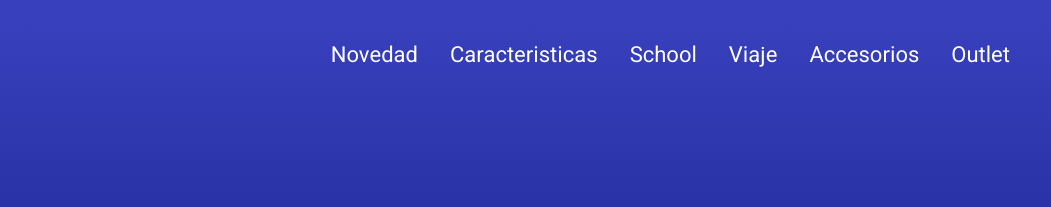
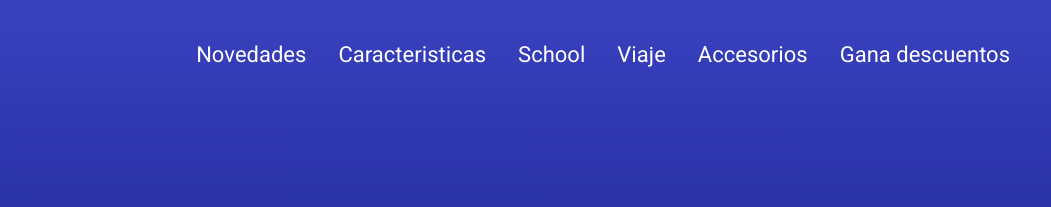
Before and after one commit to icc98/192-web-Taller1, a plain HTML site: page index.html in a window 1280 px wide. Shown: the top 207 px of the page, 229-1280 px from the left. Drawn offline with Linux system fonts and the light colour scheme.

Commit message:
agregue parte del taller 3

```diff
--- a/index.html
+++ b/index.html
@@ -22,12 +22,12 @@
         <!-- Agregar inicio -->
         <div class="toplogo"><img class="logo" src="imagenes/logo.png" alt=""></div>
         <div class="topnav" id="myTopnav">
-            <a href="#advertising">Novedad</a>
+            <a href="#advertising">Novedades</a>
             <a href="#characteristics">Caracteristicas</a>
             <a href="#interaction">School</a>
             <a href="#">Viaje</a>
             <a href="#">Accesorios</a></li>
-            <a href="#">Outlet</a></li>
+            <a href="#">Gana descuentos</a></li>
             <a href="javascript:void(0);" class="icon" onclick="menuRes()">
                 <i class="fa fa-bars"></i>
             </a>
```
